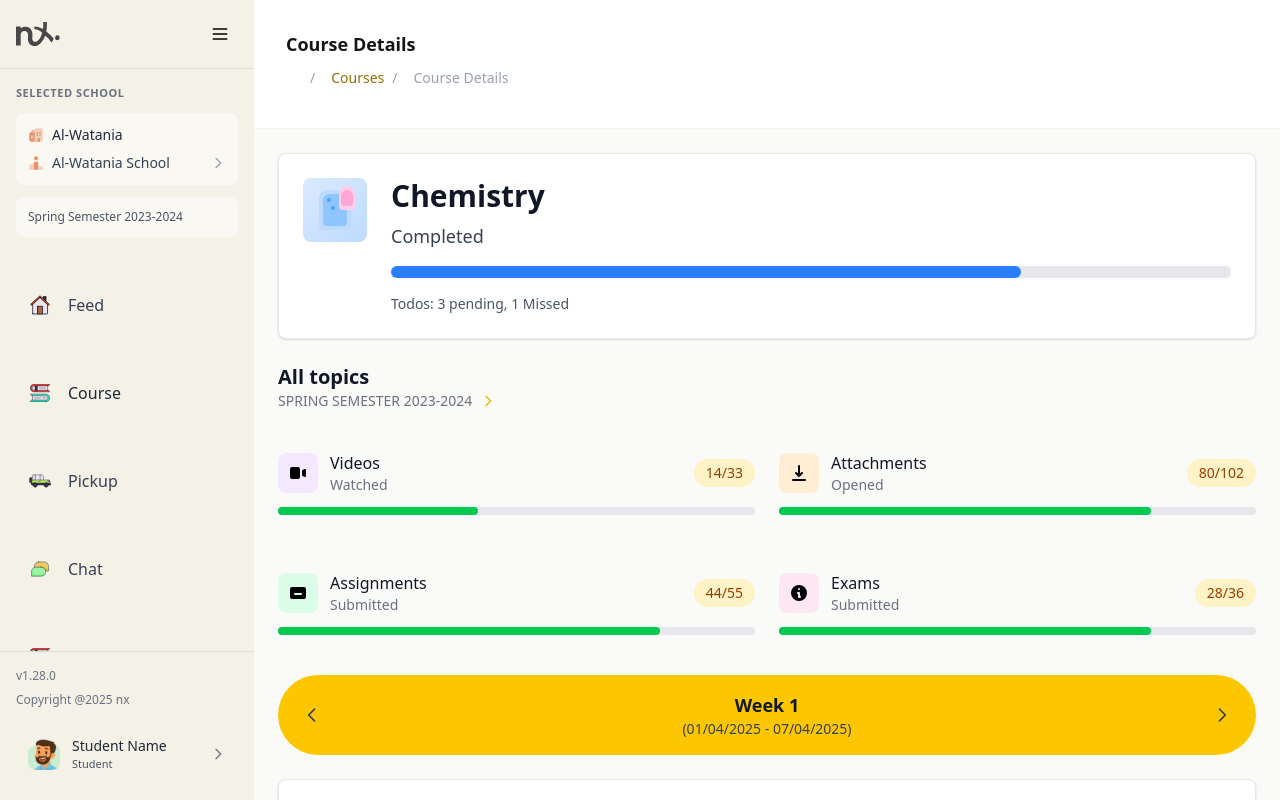
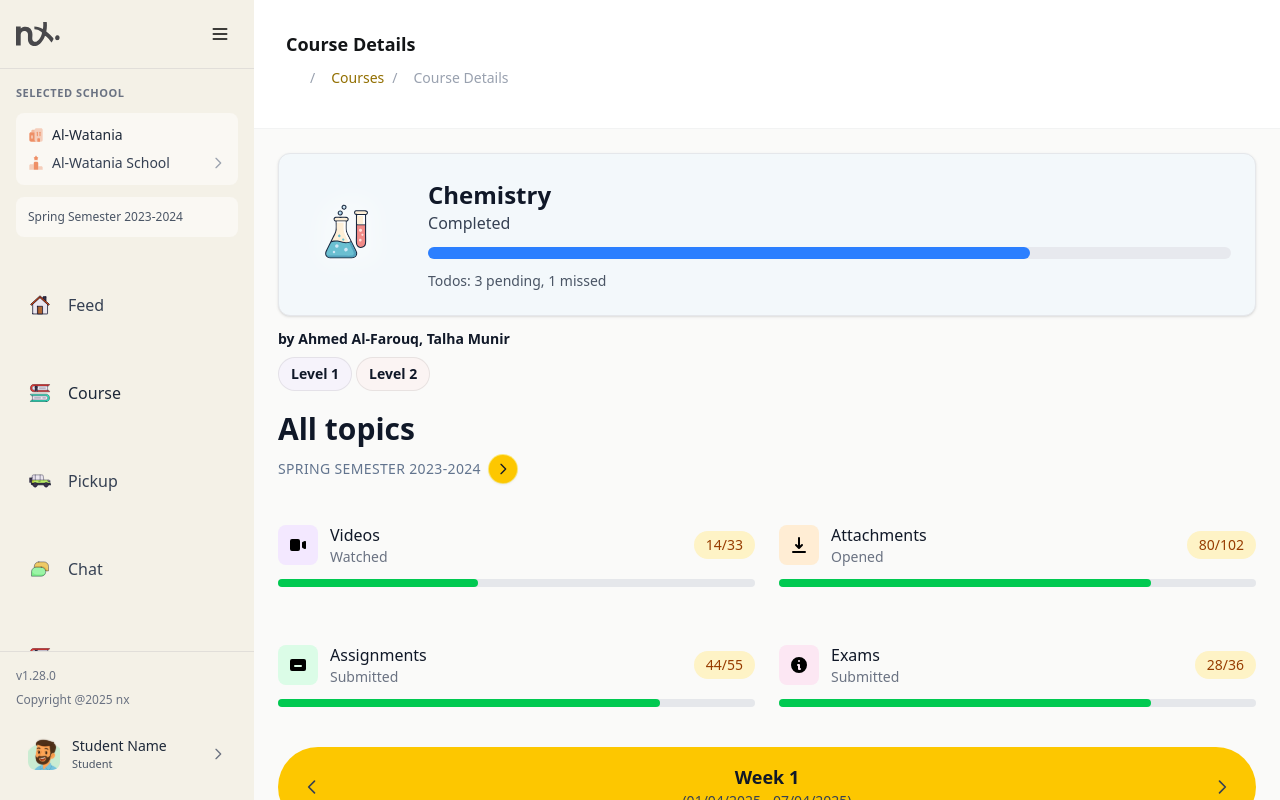
Before and after one commit to prachi316/nx-learner, an Angular app: page /course-details in a window 1280 px wide. Built offline with nearby package versions, Linux system fonts and the light colour scheme.

Commit message:
header and breadcrumb updated

```diff
--- a/src/app/pages/course-details/course-details.component.html
+++ b/src/app/pages/course-details/course-details.component.html
@@ -1,74 +1,100 @@
 <!-- Course Details Page -->
 <div class="p-6 bg-stone-50 min-h-screen">
   <!-- Course Header -->
-  <div class="bg-white rounded-lg shadow-sm border border-gray-200 p-6 mb-6">
-    <div class="flex items-start gap-6">
-      <!-- Chemistry Icon -->
-      <div class="flex-shrink-0">
-        <div
-          class="w-16 h-16 bg-gradient-to-br from-blue-100 to-blue-200 rounded-lg flex items-center justify-center"
-        >
-          <!-- Chemistry Flask Icon -->
-          <div class="relative">
-            <!-- Main Flask -->
-            <div class="w-8 h-10 bg-blue-200 rounded-t-lg rounded-b-sm relative">
-              <div
-                class="absolute top-1 left-1 right-1 bottom-1 bg-blue-300 rounded-t-md rounded-b-sm"
-              ></div>
-              <!-- Bubbles -->
-              <div class="absolute top-2 left-2 w-1 h-1 bg-blue-400 rounded-full"></div>
-              <div class="absolute top-3 right-2 w-1 h-1 bg-blue-400 rounded-full"></div>
-              <div class="absolute top-4 left-3 w-1 h-1 bg-blue-400 rounded-full"></div>
-            </div>
-            <!-- Test Tube -->
-            <div class="absolute -top-1 -right-1 w-4 h-6 bg-pink-200 rounded-t-lg rounded-b-sm">
-              <div
-                class="absolute top-1 left-0.5 right-0.5 bottom-1 bg-pink-300 rounded-t-md rounded-b-sm"
-              ></div>
-            </div>
-          </div>
-        </div>
+  <div class="bg-[#F3F8FB] border border-gray-200 rounded-xl shadow-sm p-5 sm:p-6">
+    <div class="flex items-start gap-4 sm:gap-6">
+      <!-- Icon -->
+      <div class="shrink-0">
+        <img src="assets/Subject.svg" alt="User avatar" class="" />
       </div>
 
-      <!-- Course Information -->
+      <!-- Info -->
       <div class="flex-1">
-        <!-- Course Title and Status -->
-        <div class="mb-4">
-          <h1 class="text-3xl font-bold text-gray-900 mb-2">{{ courseInfo.title }}</h1>
-          <p class="text-lg text-gray-700 capitalize">{{ courseInfo.status }}</p>
+        <!-- Title + Status -->
+        <div class="mb-3">
+          <h2 class="text-xl sm:text-2xl font-semibold text-gray-900 leading-snug">
+            {{ courseInfo.title }}
+          </h2>
+          <p class="text-sm sm:text-base text-gray-700 capitalize">
+            {{ courseInfo.status }}
+          </p>
         </div>
 
-        <!-- Progress Bar -->
-        <div class="mb-4">
-          <div class="w-full bg-gray-200 rounded-full h-3">
-            <div class="bg-blue-500 h-3 rounded-full" [style.width.%]="courseInfo.progress"></div>
+        <!-- Progress -->
+        <div class="mb-3">
+          <div class="w-full h-3 rounded-full bg-gray-200/80">
+            <div
+              class="h-3 rounded-full bg-blue-500 transition-[width] duration-300 ease-out"
+              [style.width.%]="courseInfo.progress"
+              role="progressbar"
+              [attr.aria-valuenow]="courseInfo.progress"
+              aria-valuemin="0"
+              aria-valuemax="100"
+            ></div>
           </div>
         </div>
 
         <!-- Todos -->
-        <div class="text-sm text-gray-600">
-          Todos: <span class="font-medium">{{ courseInfo.todos.pending }} pending</span>,
-          <span class="font-medium">{{ courseInfo.todos.missed }} Missed</span>
+        <p class="text-xs sm:text-sm text-gray-600">
+          Todos:
+          <span class="font-medium">{{ courseInfo.todos.pending }}</span> pending,
+          <span class="font-medium">{{ courseInfo.todos.missed }}</span> missed
+        </p>
       </div>
     </div>
+  </div>
+  <!-- Author and Level Pills -->
+  <div class="py-3">
+    <!-- Author Section -->
+    <p class="font-sans font-extrabold text-sm leading-normal tracking-normal text-gray-900">
+      by <span class="font-extrabold">Ahmed Al-Farouq</span>,
+      <span class="font-extrabold">Talha Munir</span>
+    </p>
+
+    <!-- Level Pills -->
+    <div class="flex gap-[4px] my-2">
+      <!-- Level 1 -->
+      <span
+        class="px-3 py-1.5 text-sm font-semibold text-gray-900 rounded-full border border-[#13151714] bg-[#F6F3FB] opacity-100"
+      >
+        Level 1
+      </span>
+
+      <!-- Level 2 -->
+      <span
+        class="px-3 py-1.5 text-sm font-semibold text-gray-900 rounded-full border border-[#13151714] bg-[#FBF4F3] opacity-100"
+      >
+        Level 2
+      </span>
     </div>
   </div>
 
   <!-- Main Content -->
   <div class="">
     <!-- All Topics Section -->
+    <!-- Header: matches screenshot -->
     <div class="mb-6">
-      <div class="flex flex-col justify-between mb-4">
-        <h2 class="text-xl font-bold text-gray-900">All topics</h2>
-        <div class="flex items-center text-gray-500">
-          <span class="text-sm mr-2">SPRING SEMESTER 2023-2024</span>
+      <div class="space-y-2">
+        <h2 class="text-2xl sm:text-3xl font-extrabold text-gray-900">All topics</h2>
+
+        <div class="flex items-center gap-2 text-slate-500">
+          <span class="text-sm font-medium tracking-wide uppercase">
+            Spring Semester 2023-2024
+          </span>
+
+          <!-- Yellow circular chevron -->
+          <button
+            type="button"
+            class="inline-flex h-7 w-7 items-center justify-center rounded-full bg-yellow-400 text-gray-900 shadow-sm ring-1 ring-yellow-300/60 hover:bg-yellow-300 focus:outline-none focus:ring-2 focus:ring-yellow-400"
+            aria-label="Open semester"
+          >
             <app-icon
               theIcon="chevron-right"
               width="16"
               height="16"
-            color="#EAB308"
-            class="text-yellow-500"
+              class="text-current"
             ></app-icon>
+          </button>
         </div>
       </div>
     </div>
```
Also changed, not shown: public/assets/Subject.svg (renamed from public/assets/Subject Icons.svg). Lines whose indentation alone changed are shown as unchanged.
